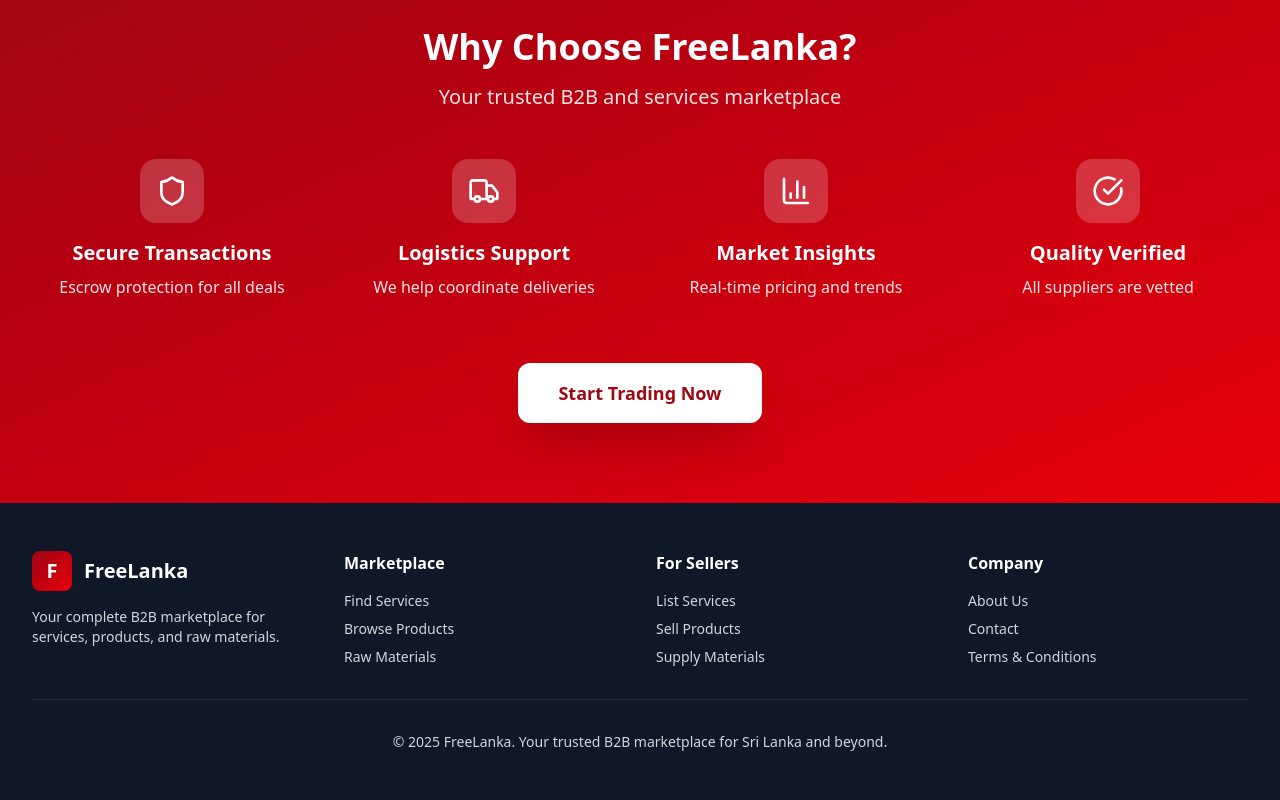
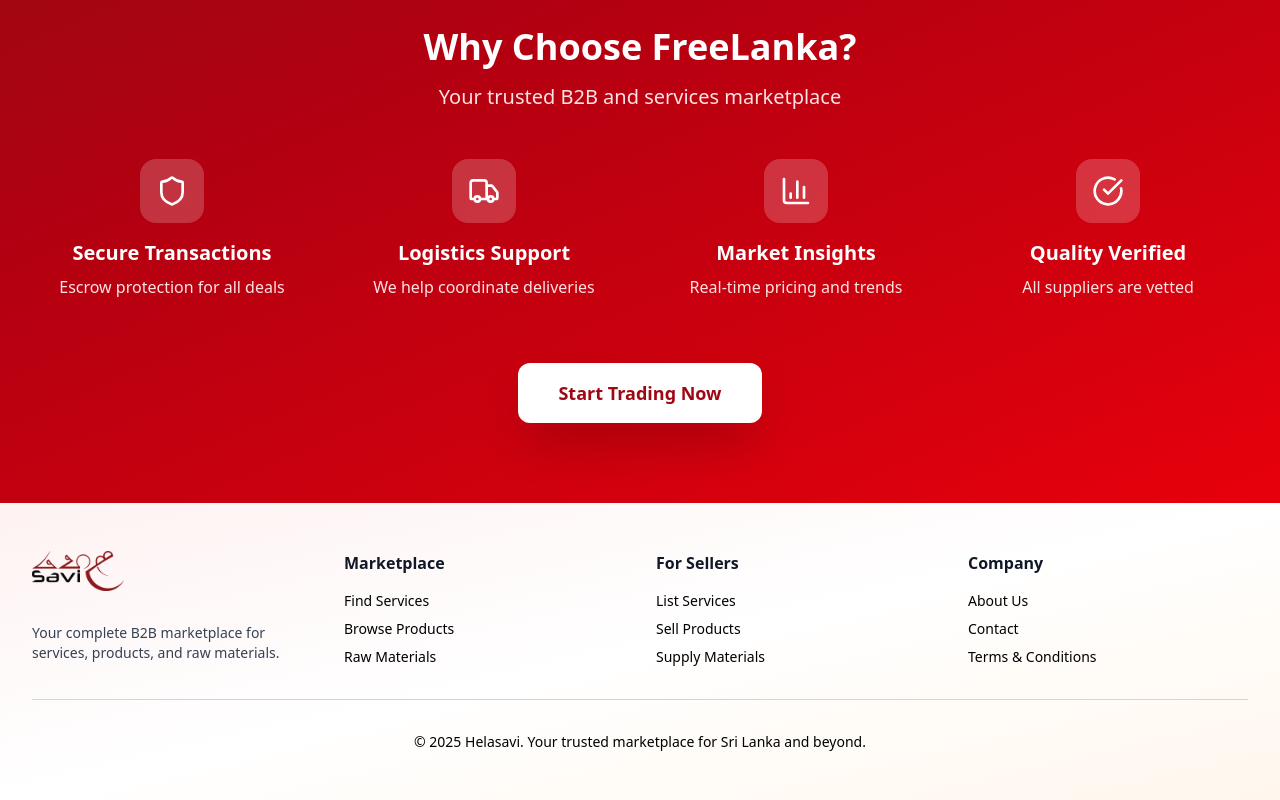
Before and after one commit to Amila619/ph-2025-hackathon, a React (Vite) app in the folder frontend/: page / in a window 1280 px wide. Shown: the part 2622-3422 px from the top of the page. Built offline with nearby package versions, Linux system fonts and the light colour scheme.

Commit message:
footer logo error fixed

```diff
--- a/frontend/src/components/Footer/Footer.jsx
+++ b/frontend/src/components/Footer/Footer.jsx
@@ -2,47 +2,50 @@
 
 const Footer = () => {
     return (
-    <footer className="bg-gray-900 text-gray-300 py-12">
+        <footer className="relative bg-gradient-to-br from-red-50 via-white to-orange-50 overflow-hidden py-12">
             <div className="max-w-7xl mx-auto px-4 sm:px-6 lg:px-8">
                 <div className="grid grid-cols-1 md:grid-cols-4 gap-8 mb-8">
                     <div>
-            <div className="flex items-center mb-4">
-              <div className="h-10 w-10 bg-gradient-to-br from-red-800 to-red-600 rounded-lg flex items-center justify-center text-white font-bold text-xl">F</div>
-              <span className="ml-3 text-xl font-bold text-white">FreeLanka</span>
+                        <div className="flex items-center mb-8">
+                            <img
+                                src="/assets/images/logo.png"
+                                alt="FreeLanka Logo"
+                                className="h-10 max-w-full rounded-lg object-cover"
+                            />
                         </div>
-            <p className="text-sm">Your complete B2B marketplace for services, products, and raw materials.</p>
+                        <p className="text-sm text-gray-700">Your complete B2B marketplace for services, products, and raw materials.</p>
                     </div>
 
                     <div>
-            <h4 className="text-white font-semibold mb-4">Marketplace</h4>
+                        <h4 className="text-gray-900 font-semibold mb-4">Marketplace</h4>
                         <ul className="space-y-2 text-sm">
-              <li><a href="#" className="hover:text-red-500 transition-colors">Find Services</a></li>
-              <li><a href="#" className="hover:text-red-500 transition-colors">Browse Products</a></li>
-              <li><a href="#" className="hover:text-red-500 transition-colors">Raw Materials</a></li>
+                            <li><a href="#" className="hover:text-red-600 transition-colors">Find Services</a></li>
+                            <li><a href="#" className="hover:text-red-600 transition-colors">Browse Products</a></li>
+                            <li><a href="#" className="hover:text-red-600 transition-colors">Raw Materials</a></li>
                         </ul>
                     </div>
 
                     <div>
-            <h4 className="text-white font-semibold mb-4">For Sellers</h4>
+                        <h4 className="text-gray-900 font-semibold mb-4">For Sellers</h4>
                         <ul className="space-y-2 text-sm">
-              <li><a href="#" className="hover:text-red-500 transition-colors">List Services</a></li>
-              <li><a href="#" className="hover:text-red-500 transition-colors">Sell Products</a></li>
-              <li><a href="#" className="hover:text-red-500 transition-colors">Supply Materials</a></li>
+                            <li><a href="#" className="hover:text-red-600 transition-colors">List Services</a></li>
+                            <li><a href="#" className="hover:text-red-600 transition-colors">Sell Products</a></li>
+                            <li><a href="#" className="hover:text-red-600 transition-colors">Supply Materials</a></li>
                         </ul>
                     </div>
 
                     <div>
-            <h4 className="text-white font-semibold mb-4">Company</h4>
+                        <h4 className="text-gray-900 font-semibold mb-4">Company</h4>
                         <ul className="space-y-2 text-sm">
-              <li><a href="#" className="hover:text-red-500 transition-colors">About Us</a></li>
-              <li><a href="#" className="hover:text-red-500 transition-colors">Contact</a></li>
-              <li><a href="#" className="hover:text-red-500 transition-colors">Terms & Conditions</a></li>
+                            <li><a href="#" className="hover:text-red-600 transition-colors">About Us</a></li>
+                            <li><a href="#" className="hover:text-red-600 transition-colors">Contact</a></li>
+                            <li><a href="#" className="hover:text-red-600 transition-colors">Terms & Conditions</a></li>
                         </ul>
                     </div>
                 </div>
 
-        <div className="border-t border-gray-800 pt-8 text-center text-sm">
-          <p>&copy; 2025 FreeLanka. Your trusted B2B marketplace for Sri Lanka and beyond.</p>
+                <div className="border-t border-gray-300 pt-8 text-center text-sm">
+                    <p>&copy; 2025 Helasavi. Your trusted marketplace for Sri Lanka and beyond.</p>
                 </div>
             </div>
         </footer>
```
Lines whose indentation alone changed are shown as unchanged.
